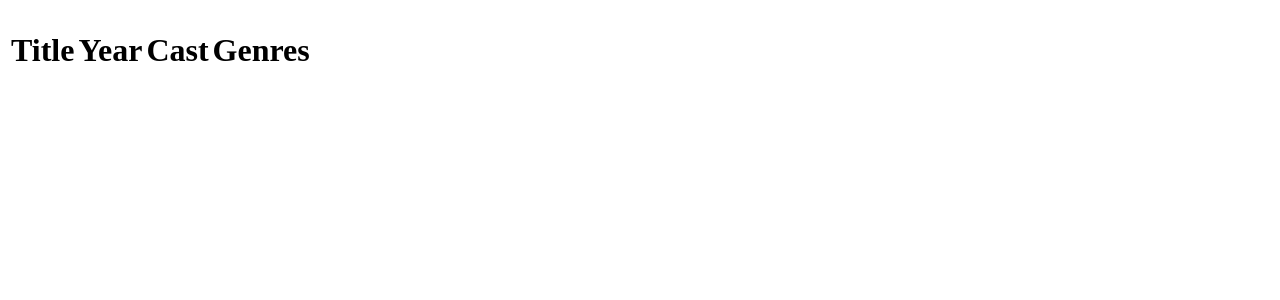
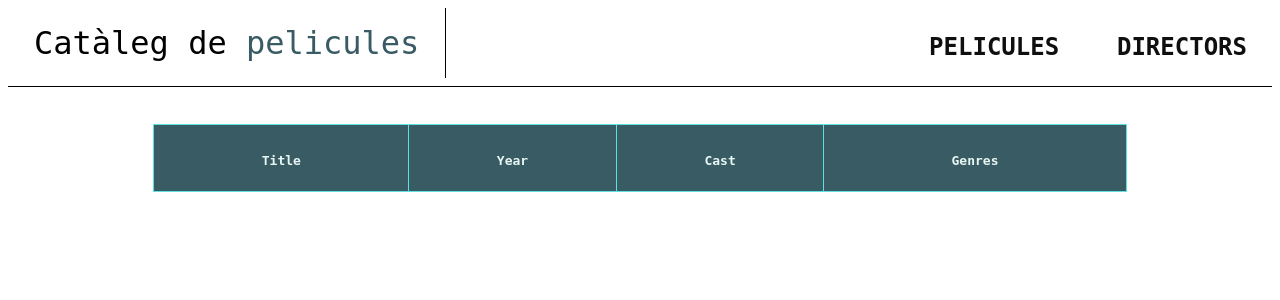
Before and after one commit to yeniferwz/pelicules, a PHP site: page / in a window 1280 px wide. Shown: the top 300 px of the page. Run offline with PHP 8.4, Linux system fonts and the light colour scheme; data that the repository does not hold is empty; some web fonts are replaced.

Commit message:
css acabat

```diff
--- a/index.php
+++ b/index.php
@@ -10,6 +10,22 @@
 </head>
 
 <body>
+    <div class="navbar_header">
+        <div class="titul_logo">
+        <span class="color1"></span>Catàleg de<span class="color1"></span> <span class="color2">pelicules</pan>
+        </div>
+        <div class="menu">
+        <a href="#" class="link">
+                <div class="title">Pelicules</div>
+                <div class="bar"></div>
+            </a>
+            <a href="#" class="link">
+                <div class="title">Directors</div>
+                <div class="bar"></div>
+            </a>
+        </div>
+    </div>
+
     <?php
         if(file_exists('movies.json')){
             $arxiu_pelis ='movies.json';
@@ -27,6 +43,7 @@
                     <!-- tr stands for TABLE ROW -->
                     <tr>
                         <!-- th stands for TABLE HEADER -->
+                        </br></br>
                         <th><h1>Title</th></h1>
                         <th><h1>Year</th></h1>
                         <th><h1>Cast</th></h1>
--- a/style.css
+++ b/style.css
@@ -0,0 +1,99 @@
+@import url(https://fonts.googleapis.com/css?family=Dosis:200,300,400,500,600,700,800);
+
+.navbar_header{
+    width: 100%;
+    border-bottom: 1px solid black;
+    text-align: right;
+    position: relative;
+}
+
+.titul_logo {
+    position: absolute;
+    top: 0;
+    left: 0;
+    font-size: 32px;
+    font-weight: 100;
+    padding: 26px;
+    border-right: 1px solid black;
+}
+
+.link {
+    display: inline-block;
+    padding: 15px 0;
+    margin: 15px 25px;
+    position: relative;
+    text-decoration: none;
+    text-transform: uppercase;
+    color: #0f0f0f;
+    font-weight: 800;
+    font-size: 24px;
+}
+
+.bar {
+    width: 100%;
+    display: inline-block;
+    border-bottom: 5px solid black;
+    position: absolute;
+    bottom: 0;
+    left: 0;
+    opacity: 0;
+    transition: all 300ms;
+}
+
+
+.color1 { color: #52796f; }
+.color2 { color: #395B64; }
+
+h1{
+    font-size: 3em;
+    font-weight: 300;
+    line-height: 1em;
+    text-align: center;
+}
+
+/*paraules del th*/
+#tbstyle th h1{
+    font-weight: bold;
+    font-size: 1em;
+    text-align: center;
+}
+
+#tbstyle {
+    border-collapse: collapse;
+    overflow:hidden;
+    width: 77%;
+    margin: 0 auto;
+    padding: 0 0 8em 0;
+}
+
+#tbstyle td,
+#tbstyle th {
+    /*colors de les lineas*/
+    border: 1px solid #64DFDF;
+    text-align: center;
+}
+
+#tbstyle tr:nth-child(even) {
+    /* files senars */
+    background-color: #EAF4F4;
+}
+
+#tbstyle tr:hover {
+    background-color: #A5C9CA;
+}
+
+#tbstyle th {
+    padding-top: 20px;
+    padding-bottom: 15px;
+    font-weight: bold;
+    text-align: center;
+    background-color: #395B64;
+    color: #E7F6F2;
+}
+
+body{
+    font-family: monospace;
+    font-weight: 500;
+    font-size: medium;
+    line-height: 1.42em;
+}
```
